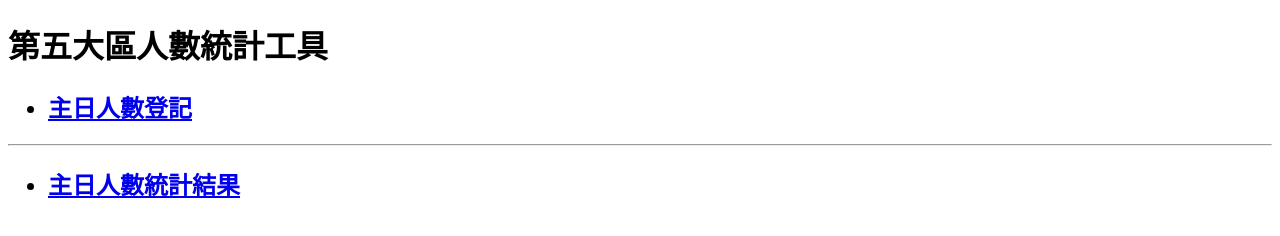
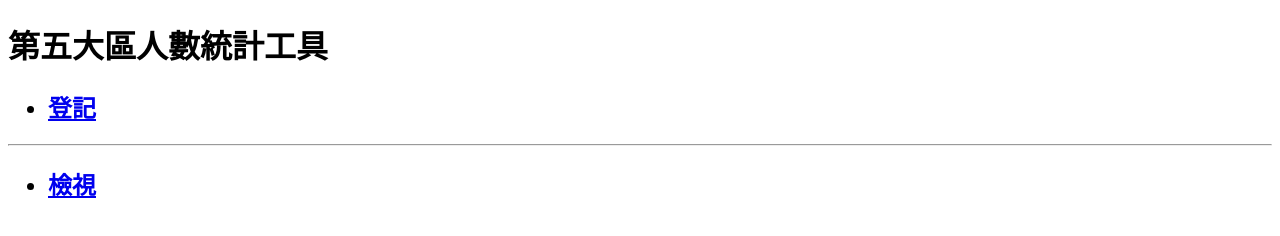
Before and after one commit to rosemeaddistrict/D5Statistic, a plain HTML site: page index.html in a window 1280 px wide. Drawn offline with Linux system fonts and the light colour scheme.

Commit message:
adjust UI contents

```diff
--- a/index.html
+++ b/index.html
@@ -11,7 +11,7 @@
     <ul>
         <h2>
             <li>
-            <a href="https://docs.google.com/forms/d/e/1FAIpQLSdkbzCn-3xFhkhNuvtw6_COu_o8HxbF2qjrrKkfNM8nZNNWGg/viewform">主日人數登記</a>
+            <a href="https://docs.google.com/forms/d/e/1FAIpQLSdkbzCn-3xFhkhNuvtw6_COu_o8HxbF2qjrrKkfNM8nZNNWGg/viewform">登記</a>
             </li>
         </h2>
     </ul>
@@ -19,7 +19,7 @@
     <ul>
         <h2>
             <li>
-            <a href="https://docs.google.com/spreadsheets/d/1r1x8zUNfLKnZ5kVxvOLfX2uq5Ym32Dv9gJE5Vjd2ho8/edit?usp=sharing">主日人數統計結果</a>
+            <a href="https://docs.google.com/spreadsheets/d/1r1x8zUNfLKnZ5kVxvOLfX2uq5Ym32Dv9gJE5Vjd2ho8/edit?usp=sharing">檢視</a>
             </li>
         </h2>
     </ul>
```
